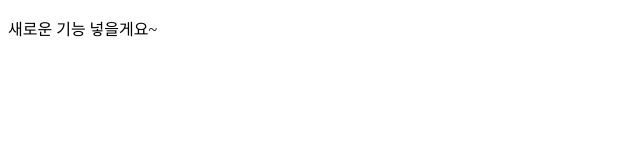
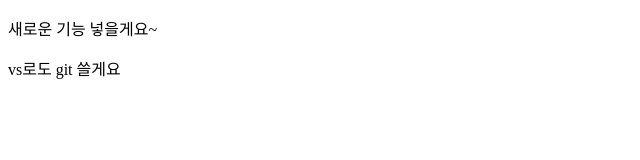
Before and after one commit to JAYMOON0725/gitinittest, a plain HTML site: page index.html in a window 1280 px wide. Shown: the whole page, without its empty margins (0-640 px from the left). Drawn offline with Linux system fonts and the light colour scheme.

Commit message:
메인 수정했어요

```diff
--- a/index.html
+++ b/index.html
@@ -7,5 +7,6 @@
   </head>
   <body>
     <p>새로운 기능 넣을게요~</p>
+    <p>vs로도 git 쓸게요</p>
   </body>
 </html>
```
